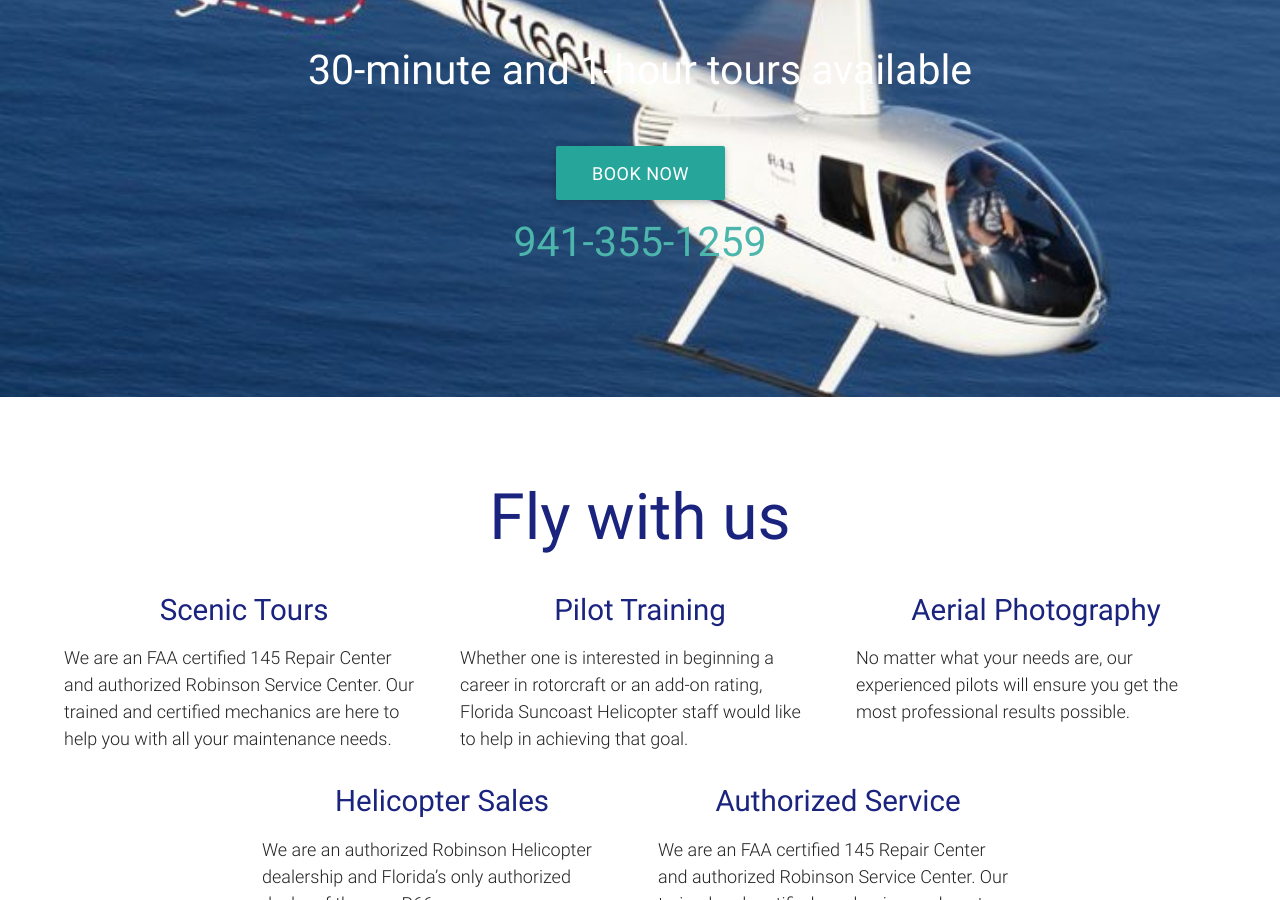
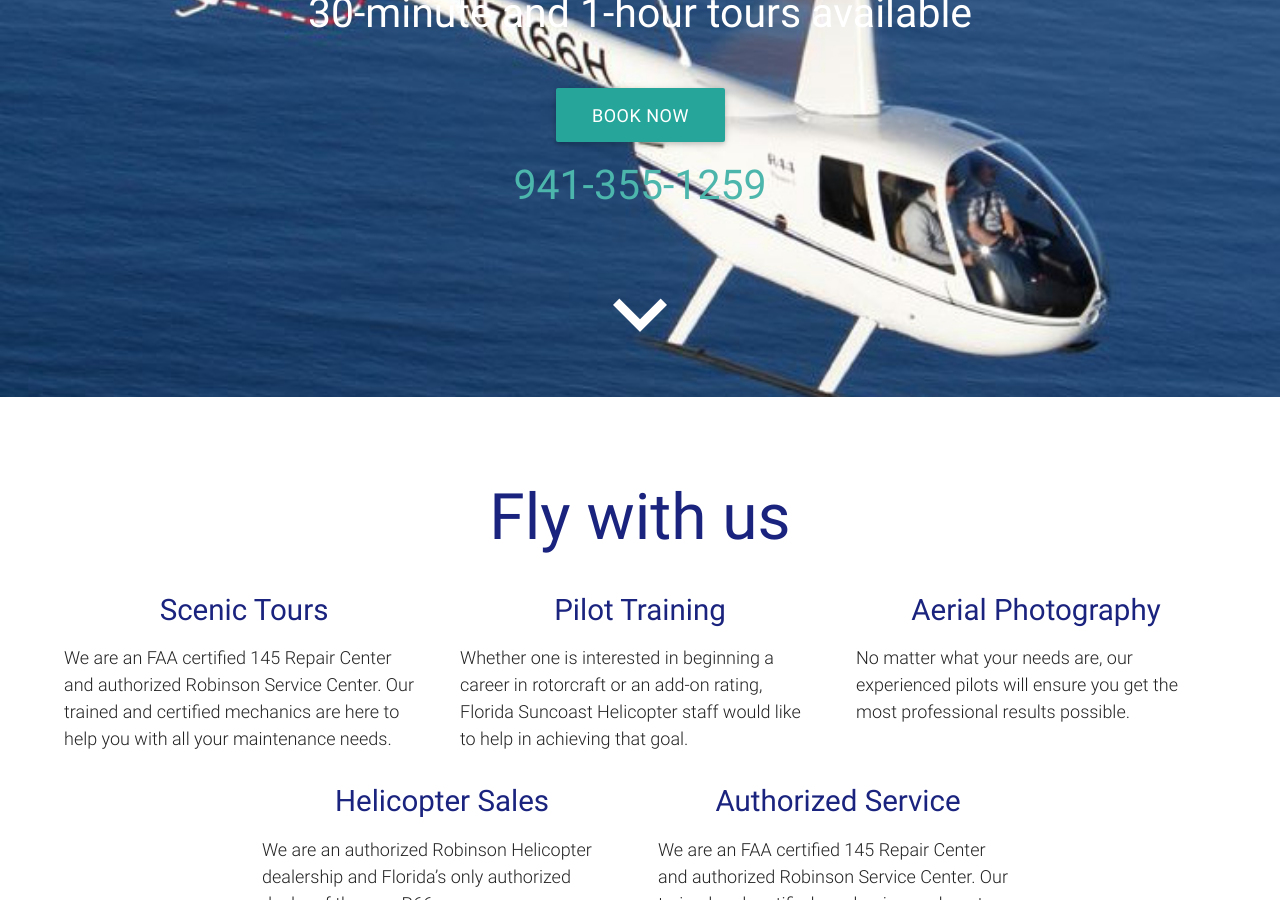
Before and after one commit to joncoop/fsh, a Jekyll site: the page built from index.html, in a window 1280 px wide and 900 px high, scrolled down 305 px. Built offline with Jekyll 4.4.1, drawn with Linux system fonts in a browser that asks for light colours; nearby versions of some CDN libraries.

```diff
--- a/index.html
+++ b/index.html
@@ -5,24 +5,24 @@ layout: default
 <!-- Banner section -->
 <div id="index-banner" class="parallax-container valign-wrapper row">
     <div class="section col s12 valign">
-      <div class="container">
-        <h1 class="header center teal-text text-lighten-2">See the Sarasota Coast</h1>
-        <div class="row center">
+      <div class="container center">
+        <h1 class="header teal-text text-lighten-2">See the Sarasota Coast</h1>
+        <div class="row">
           <h4 class="header col s12 white-text darken-1">30-minute and 1-hour tours available</h4>
         </div>
-        <div class="row center">
+        <div class="row">
           <a href="#!" class="btn-large waves-effect waves-light teal lighten-1">Book Now</a>
           <h4><a href="tel:+1-941-355-1259" class="teal-text text-lighten-2" itemprop="tel">941-355-1259</a></h4>
         </div>
+        <a href="#fly"><i class="material-icons large white-text">expand_more</i></a>
       </div>
     </div>
   <div class="parallax"><img src="{{ site.github.url }}/img/in_flight.jpg" alt="background image 1"></div>
-  <!--<div class="center"><i class="material-icons large white-text">expand_more</i></div>-->
 </div>
 
 
 <!-- Fly section -->
-<div class="section">
+<div id="fly" class="section">
   <div class="container">
     <h2 class="center">Fly with us</h2>
 
```
Also changed, not shown: _includes/scripts.html (+16 -0 lines).
